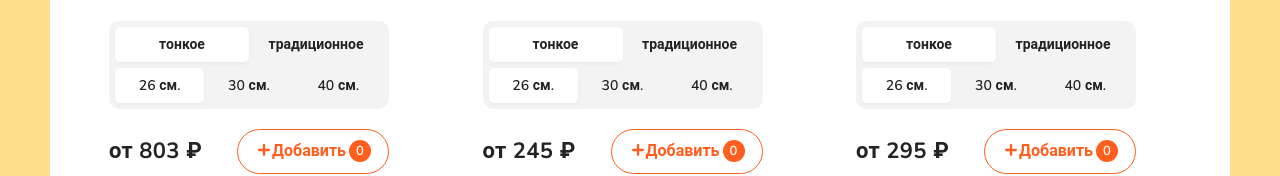
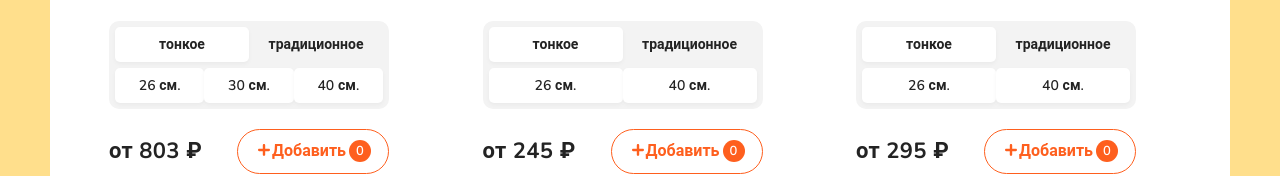
Before and after one commit to oleg-lego-lego/pizza_restaurant, a React (Create React App) app: page / in a window 1280 px wide. Shown: the part 600-776 px from the top of the page. Built offline with nearby package versions, Linux system fonts and the light colour scheme.

Commit message:
add size pizzas in PizzaBlock

```diff
--- a/src/App.tsx
+++ b/src/App.tsx
@@ -20,7 +20,7 @@ function App() {
                     <h2 className="content__title">Все пиццы</h2>
                     <div className="content__items">
                         {pizzas.map(obj => (
-                            <PizzaBlock title={obj.title} price={obj.price} imageUrl={obj.imageUrl}/>
+                            <PizzaBlock title={obj.title} price={obj.price} imageUrl={obj.imageUrl} sizes={obj.sizes}/>
                         ))}
                     </div>
                 </div>
--- a/src/components/PizzaBlock/PizzaBlock.tsx
+++ b/src/components/PizzaBlock/PizzaBlock.tsx
@@ -4,6 +4,7 @@ type PizzaBlockPropsType = {
     title: string
     price: number
     imageUrl: string
+    sizes: number[]
 }
 
 export const PizzaBlock = (props: PizzaBlockPropsType) => {
@@ -28,10 +29,9 @@ export const PizzaBlock = (props: PizzaBlockPropsType) => {
                     <li>традиционное</li>
                 </ul>
                 <ul>
-                    <li className="active">26 см.
-                    </li>
-                    <li>30 см.</li>
-                    <li>40 см.</li>
+                    {props.sizes.map(el => (
+                        <li className="active">{el} см.</li>
+                    ))}
                 </ul>
             </div>
             <div className="pizza-block__bottom">
```
